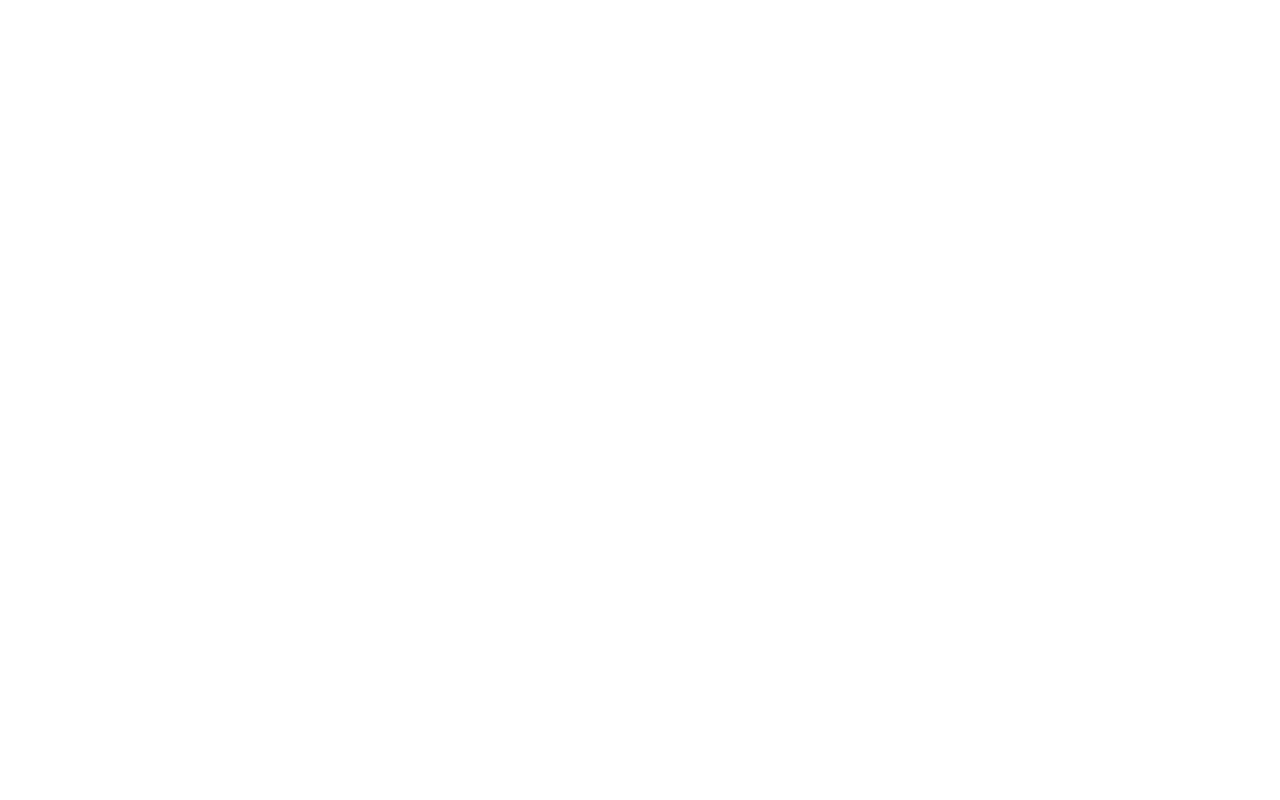
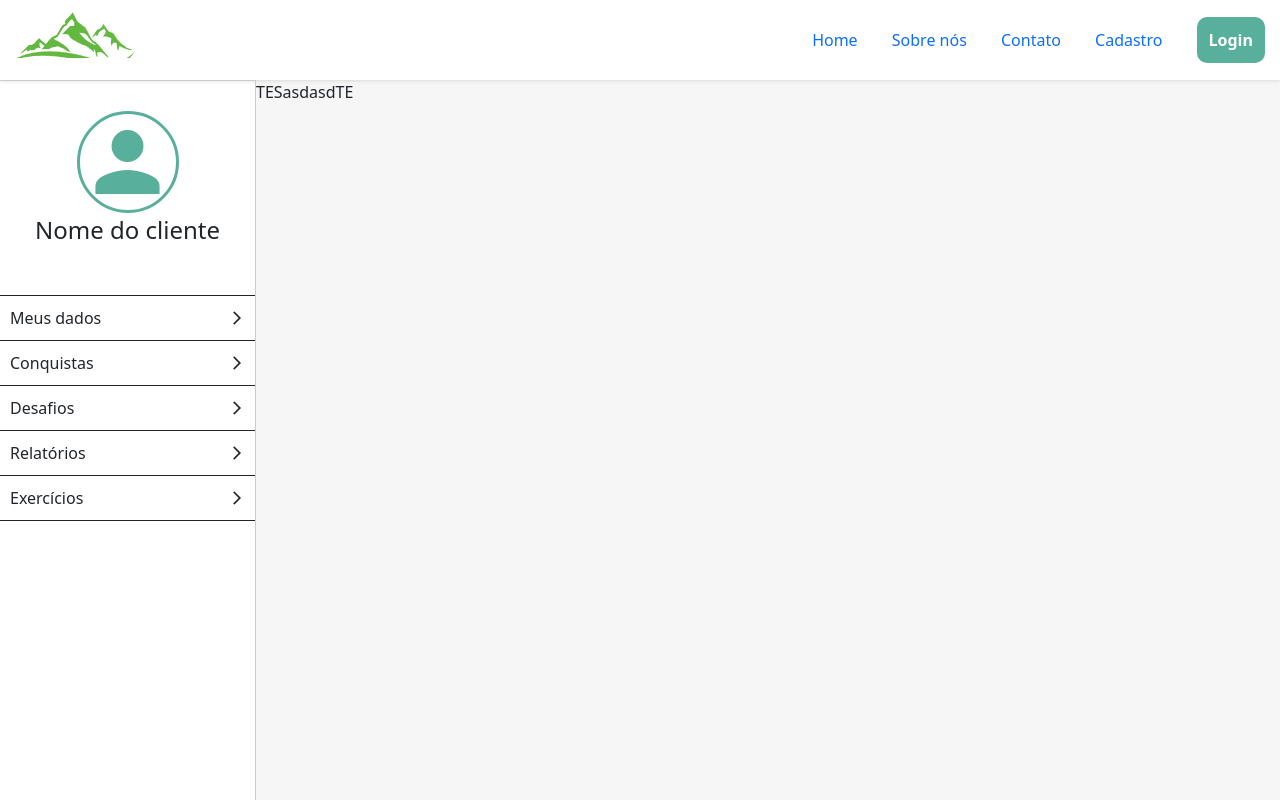
Before and after one commit to ICEI-PUCMinas-PSG-SI-TI/tiaw_2023-1-programacao-em-c, a plain HTML site: page codigo/conta.html in a window 1280 px wide. Drawn offline with nearby package versions, Linux system fonts and the light colour scheme.

Commit message:
Página de conta

```diff
--- a/codigo/conta.html
+++ b/codigo/conta.html
@@ -7,10 +7,102 @@
     <title>Minha conta</title>
 
     <!-- Estilos -->
+    <link rel="stylesheet" href="global-styles/style.css"><!-- Global styles -->
+    <link rel="stylesheet" href="header/assets/css/style.css">
     <link rel="stylesheet" href="pages-assets/conta/css/style.css">
+
+    <link rel="stylesheet" href="https://fonts.googleapis.com/icon?family=Material+Icons">
+
+    <!-- Bootstrap -->
+    <link href="https://cdn.jsdelivr.net/npm/bootstrap@5.3.0-alpha3/dist/css/bootstrap.min.css" rel="stylesheet" integrity="sha384-KK94CHFLLe+nY2dmCWGMq91rCGa5gtU4mk92HdvYe+M/SXH301p5ILy+dN9+nJOZ" crossorigin="anonymous">
 
 </head>
 <body>
+    <header>
+        <div id="c-maxwidth-header">
+            <div id="c-header-logo"></div>
+            <nav>
+                <li>
+                    <a href="index.html">
+                        Home
+                    </a>
+                    <a href="sobre-nos.html">
+                        Sobre nós
+                    </a>
+                    <a href="contato.html">
+                        Contato
+                    </a>
+                    <a href="cadastro.html">
+                        Cadastro
+                    </a>
+                    <a class="login-btn-nav-header" href="login.html">
+                        Login
+                    </a>
+                </li>
+            </nav>
+        </div>
+    </header>
+    <div style="display:flex">
+        <div id="nav-dash-conta">
+            <div id="c-user-picture">
+                <i class="material-icons">
+                    person
+                </i>
+                <h2>
+                    Nome do cliente
+                </h2>
+            </div>
+            <nav id="c-list-options-dash">
+                <ul>
+                    <li>
+                        <span>
+                            Meus dados
+                        </span>
+                        <i class="material-icons">
+                            arrow_forward_ios
+                        </i>
+                    </li>
+                    <li>
+                        <span>
+                            Conquistas
+                        </span>
+                        <i class="material-icons">
+                            arrow_forward_ios
+                        </i>
+                    </li>
+                    <li>
+                        <span>
+                            Desafios
+                        </span>
+                        <i class="material-icons">
+                            arrow_forward_ios
+                        </i>
+                    </li>
+                    <li>
+                        <span>
+                            Relatórios
+                        </span>
+                        <i class="material-icons">
+                            arrow_forward_ios
+                        </i>
+                    </li>
+                    <li>
+                        <span>
+                            Exercícios
+                        </span>
+                        <i class="material-icons">
+                            arrow_forward_ios
+                        </i>
+                    </li>
+                </ul>
+            </nav>
+        </div>
+        <main id="main-dash-content">
 
+        </main>
+    </div>
+    <script src="https://cdn.jsdelivr.net/npm/bootstrap@5.3.0-alpha3/dist/js/bootstrap.bundle.min.js" integrity="sha384-ENjdO4Dr2bkBIFxQpeoTz1HIcje39Wm4jDKdf19U8gI4ddQ3GYNS7NTKfAdVQSZe" crossorigin="anonymous"></script>
+    <script src="https://ajax.googleapis.com/ajax/libs/jquery/3.6.4/jquery.min.js"></script>
+    <script type="text/javascript" src="pages-assets/conta/js/script.js"></script>
 </body>
 </html>
--- a/codigo/pages-assets/conta/css/style.css
+++ b/codigo/pages-assets/conta/css/style.css
@@ -0,0 +1,59 @@
+a{
+    text-decoration: none !important;
+}
+
+/* Nav */
+#nav-dash-conta{
+    border: solid;
+    border-width: 1px 1px 0px 0px;
+    height: calc( 100vh - 80px );
+    width: 20%;
+    border-color: #ccc;
+}
+#c-user-picture{
+    width: 80%;
+    margin: auto;
+    text-align: center;
+    padding-top: 30px;
+}
+#c-user-picture i{
+    font-size: 6rem;
+    border: solid;
+    border-radius: 50%;
+    color: var( --primaryColorGlobal );
+}
+#c-user-picture h2{
+    font-size: 1.5em;
+}
+#c-list-options-dash{
+    margin-top: 50px;
+}
+#c-list-options-dash ul{
+    list-style: none;
+    padding: 0;
+}
+#c-list-options-dash ul li{
+    padding: 10px;
+    border: solid;
+    border-width: 1px 0px 0px 0px;
+    display: flex;
+    align-items: center;
+    justify-content: space-between;
+}
+#c-list-options-dash ul li i{
+    font-size: 1em;
+}
+#c-list-options-dash ul li:last-child{
+    border-width: 1px 0px 1px 0px;
+}
+#c-list-options-dash ul li:hover{
+    color: white;
+    background-color: var( --primaryColorGlobal );
+    cursor: pointer;
+}
+
+#main-dash-content{
+    background-color: #cccccc2d;
+    width: 80%;
+    height: calc( 100vh - 80px );
+}
--- /dev/null
+++ b/codigo/pages-assets/conta/js/script.js
@@ -0,0 +1,32 @@
+// Url pasta
+url = new URL(window.location.href);
+const pathNameFolder = ( (url.pathname).replace( "/conta.html", '' ) ) + "/pages-assets/conta/";
+const urlFolder = url.origin + pathNameFolder;
+
+// Containers
+const contentDashboard = document.getElementById( "main-dash-content" );
+
+/**
+ * Função para carregamento do conteudo do painel
+ */
+function set_page_content(){
+    const params = new Proxy(new URLSearchParams(window.location.search), {
+        get: (searchParams, prop) => searchParams.get(prop),
+      });
+
+    if( params.content == null || params.content == "" ){
+        $(function(){
+            $(contentDashboard).load( urlFolder+"templates/meus-dados.html" );
+        });
+        return;
+    }
+
+    $( contentDashboard ).load( urlFolder+`templates/${params.content}.html`, function( response, status, xhr ) {
+        console.log( response, status, xhr );
+        /*let responseAsObject = $.parseJSON( response );
+        console.log( responseAsObject.ok )*/
+    })
+
+
+}
+set_page_content();
--- /dev/null
+++ b/codigo/pages-assets/conta/templates/meus-dados.html
@@ -0,0 +1,3 @@
+<p>
+    TESasdasdTE
+</p>
```
